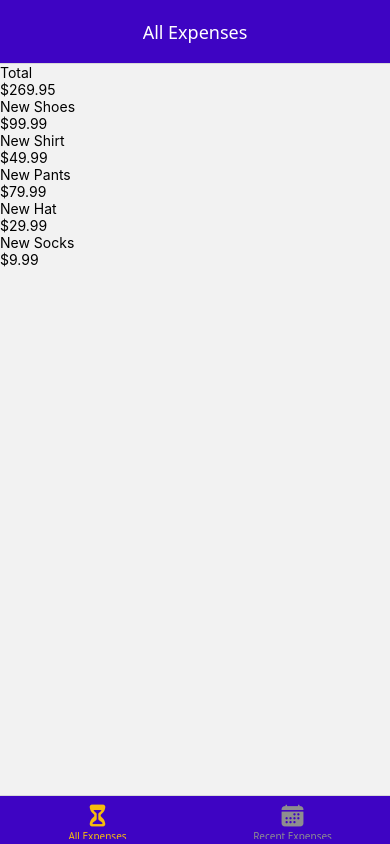
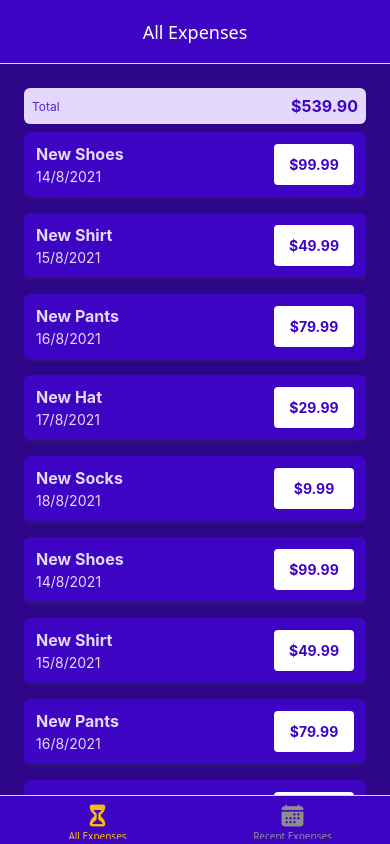
Before and after one commit to armanrajib/expense-tracker-app--react-native, a React Native app: screen /AllExpenses in a window 390 px wide. Built offline with nearby package versions, Linux system fonts and the light colour scheme.

Commit message:
Add App layout & styling, Add ExpenseItem, and Format date

```diff
--- /dev/null
+++ b/components/ExpensesOutput/ExpenseItem.js
@@ -0,0 +1,61 @@
+import { Pressable, StyleSheet, Text, View } from "react-native";
+
+import { globalStyles } from "../../constants/styles";
+import { getFormattedDate } from "../../utils/date";
+
+function ExpenseItem({ description, amount, date }) {
+  return (
+    <Pressable>
+      <View style={styles.expenseItem}>
+        <View>
+          <Text style={[styles.textBase, styles.description]}>
+            {description}
+          </Text>
+          <Text style={styles.textBase}>{getFormattedDate(date)}</Text>
+        </View>
+        <View style={styles.amountContainer}>
+          <Text style={styles.amount}>${amount.toFixed(2)}</Text>
+        </View>
+      </View>
+    </Pressable>
+  );
+}
+
+const styles = StyleSheet.create({
+  expenseItem: {
+    padding: 12,
+    marginVertical: 8,
+    backgroundColor: globalStyles.colors.primary500,
+    flexDirection: "row",
+    justifyContent: "space-between",
+    borderRadius: 6,
+    elevation: 3,
+    shadowColor: globalStyles.colors.gray500,
+    shadowRadius: 4,
+    shadowOffset: { width: 0, height: 2 },
+    shadowOpacity: 0.4,
+  },
+  textBase: {
+    color: globalStyles.colors.primary50,
+  },
+  description: {
+    fontSize: 16,
+    marginBottom: 4,
+    fontWeight: "bold",
+  },
+  amountContainer: {
+    paddingHorizontal: 12,
+    paddingVertical: 4,
+    backgroundColor: "white",
+    justifyContent: "center",
+    alignItems: "center",
+    borderRadius: 4,
+    minWidth: 80,
+  },
+  amount: {
+    color: globalStyles.colors.primary500,
+    fontWeight: "bold",
+  },
+});
+
+export default ExpenseItem;
--- a/components/ExpensesOutput/ExpensesList.js
+++ b/components/ExpensesOutput/ExpensesList.js
@@ -1,11 +1,14 @@
-import { FlatList, Text, View } from "react-native";
+import { FlatList, View } from "react-native";
+
+import ExpenseItem from "./ExpenseItem";
 
 function renderExpenseItem(expense) {
   return (
-    <View>
-      <Text>{expense.item.description}</Text>
-      <Text>${expense.item.amount.toFixed(2)}</Text>
-    </View>
+    <ExpenseItem
+      description={expense.item.description}
+      date={expense.item.date}
+      amount={expense.item.amount}
+    />
   );
 }
 
--- a/components/ExpensesOutput/ExpensesOutput.js
+++ b/components/ExpensesOutput/ExpensesOutput.js
@@ -1,5 +1,6 @@
-import { View } from "react-native";
+import { StyleSheet, View } from "react-native";
 
+import { globalStyles } from "../../constants/styles";
 import ExpensesSummary from "./ExpensesSummary";
 import ExpensesList from "./ExpensesList";
 
@@ -34,11 +35,41 @@ const DUMMY_EXPENSES = [
     amount: 9.99,
     date: new Date(2021, 7, 18),
   },
+  {
+    id: "e6",
+    description: "New Shoes",
+    amount: 99.99,
+    date: new Date(2021, 7, 14),
+  },
+  {
+    id: "e7",
+    description: "New Shirt",
+    amount: 49.99,
+    date: new Date(2021, 7, 15),
+  },
+  {
+    id: "e8",
+    description: "New Pants",
+    amount: 79.99,
+    date: new Date(2021, 7, 16),
+  },
+  {
+    id: "e9",
+    description: "New Hat",
+    amount: 29.99,
+    date: new Date(2021, 7, 17),
+  },
+  {
+    id: "e10",
+    description: "New Socks",
+    amount: 9.99,
+    date: new Date(2021, 7, 18),
+  },
 ];
 
 function ExpensesOutput({ expenses, expensesPeriod }) {
   return (
-    <View>
+    <View style={styles.container}>
       <ExpensesSummary
         expenses={DUMMY_EXPENSES}
         expensesPeriod={expensesPeriod}
@@ -48,4 +79,13 @@ function ExpensesOutput({ expenses, expensesPeriod }) {
   );
 }
 
+const styles = StyleSheet.create({
+  container: {
+    // flex: 1,
+    height: "100%",
+    padding: 24,
+    backgroundColor: globalStyles.colors.primary700,
+  },
+});
+
 export default ExpensesOutput;
--- a/components/ExpensesOutput/ExpensesSummary.js
+++ b/components/ExpensesOutput/ExpensesSummary.js
@@ -1,4 +1,6 @@
-import { Text, View } from "react-native";
+import { StyleSheet, Text, View } from "react-native";
+
+import { globalStyles } from "../../constants/styles";
 
 function ExpensesSummary({ expenses, expensesPeriod }) {
   const totalExpenses = expenses.reduce(
@@ -7,11 +9,31 @@ function ExpensesSummary({ expenses, expensesPeriod }) {
   );
 
   return (
-    <View>
-      <Text>{expensesPeriod}</Text>
-      <Text>${totalExpenses.toFixed(2)}</Text>
+    <View style={styles.container}>
+      <Text style={styles.period}>{expensesPeriod}</Text>
+      <Text style={styles.sum}>${totalExpenses.toFixed(2)}</Text>
     </View>
   );
 }
 
+const styles = StyleSheet.create({
+  container: {
+    padding: 8,
+    backgroundColor: globalStyles.colors.primary50,
+    borderRadius: 6,
+    flexDirection: "row",
+    justifyContent: "space-between",
+    alignItems: "center",
+  },
+  period: {
+    fontSize: 12,
+    color: globalStyles.colors.primary400,
+  },
+  sum: {
+    fontSize: 16,
+    fontWeight: "bold",
+    color: globalStyles.colors.primary500,
+  },
+});
+
 export default ExpensesSummary;
--- /dev/null
+++ b/utils/date.js
@@ -0,0 +1,3 @@
+export function getFormattedDate(date) {
+  return `${date.getDate()}/${date.getMonth() + 1}/${date.getFullYear()}`;
+}
```
